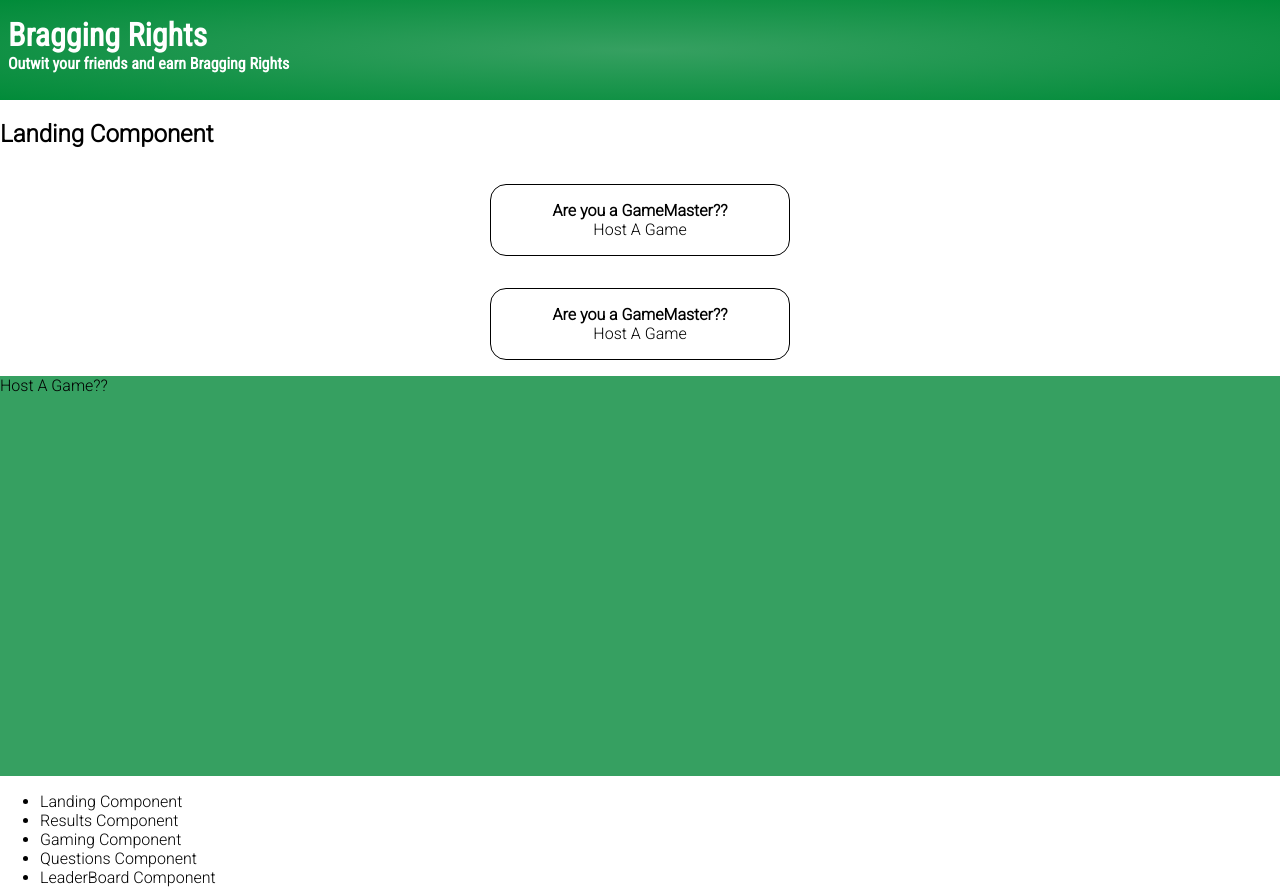
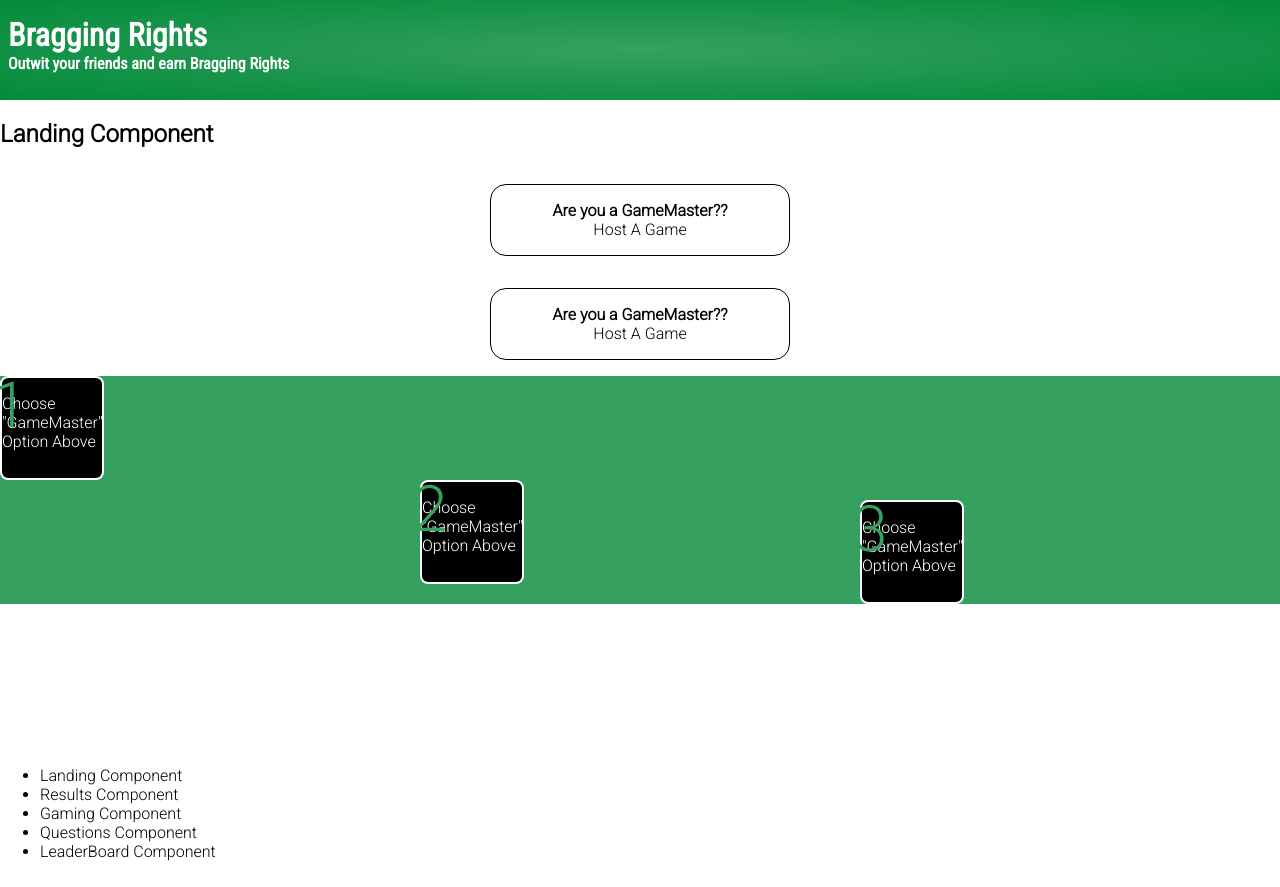
Before and after one commit to chingu-voyages/v8-chimeras-team-01, a React (Create React App) app: page / in a window 1280 px wide. After the commit the page ends 861 px from the top, so only its background shows below. Built offline with nearby package versions, Linux system fonts and the light colour scheme.

Commit message:
Working on grid in HowTo boxes

```diff
--- a/src/components/Landing/Landing.js
+++ b/src/components/Landing/Landing.js
@@ -16,7 +16,18 @@ export default function Landing() {
           </button>
         </article>
         <article className="how-to-host">
-          Host A Game??
+          <div className="how-to-box b1">
+            <span className="htb-num">1</span>
+            <p>Choose "GameMaster" Option Above</p>
+          </div>
+          <div className="how-to-box b2">
+            <span className="htb-num">2</span>
+            <p>Choose "GameMaster" Option Above</p>
+          </div>
+          <div className="how-to-box b3">
+            <span className="htb-num">3</span>
+            <p>Choose "GameMaster" Option Above</p>
+          </div>
         </article>
     </section>
   )
--- a/src/components/Landing/index.css
+++ b/src/components/Landing/index.css
@@ -44,10 +44,43 @@
 
 .how-to-host {
   display: grid;
-  grid-template-columns:[htc1] 1fr [htc2] 2fr [htc3] 4fr [htc4] 1fr [htc5];
-  grid-template-rows: [htr1] 1fr [htr2] 1fr [htr3] 1fr [htr4];
-  grid-row-gap: 1em;
+  grid-template-columns:[htc1] 1fr [htc2] 20px [htc3] 1fr [htc4] 1fr [htc5];
+  grid-template-rows: [htr1] 1fr [htr2] 20px [htr3] 1fr [htr4];
   width: 100%;
-  height: 400px;
   background-color: var(--color-main);
 }
+
+.how-to-box {
+  position: relative;
+  width: 100px;
+  height: 100px;
+  background-color: #000;
+  color: #fff;
+  border: 2px solid #fff;
+  border-radius: 0.5em;
+}
+
+.htb-num {
+  position: absolute;
+  top: -10px;
+  left: -10px;
+  padding: 0;
+  margin: 0;
+  font-size: 4em;
+  color: var(--color-main);
+}
+
+.b1 {
+  grid-column: htc1 / htc3;
+  grid-row: htr1 / htr3;
+}
+
+.b2 {
+  grid-column: htc2 / htc4;
+  grid-row: htr2 / htr4;
+}
+
+.b3 {
+  grid-column: htc4 / htc5;
+  grid-row: htr3 / htr4;
+}
```
